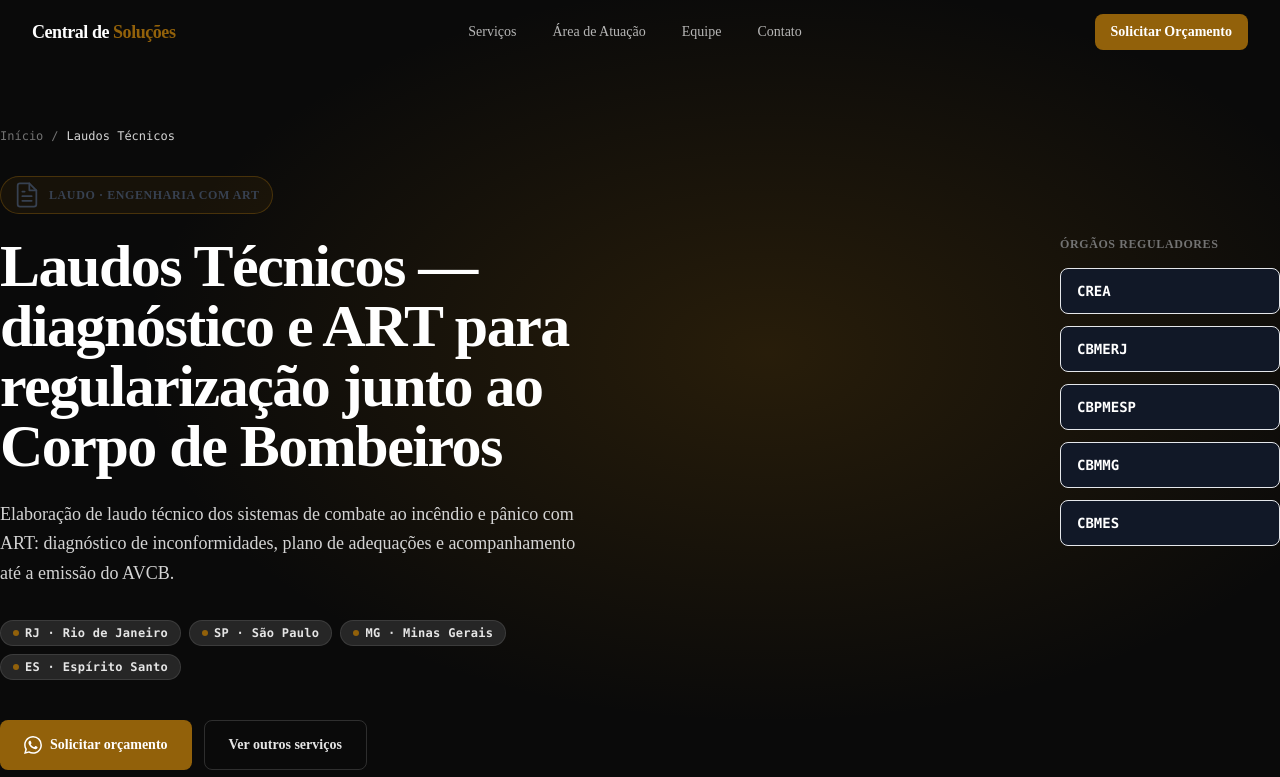
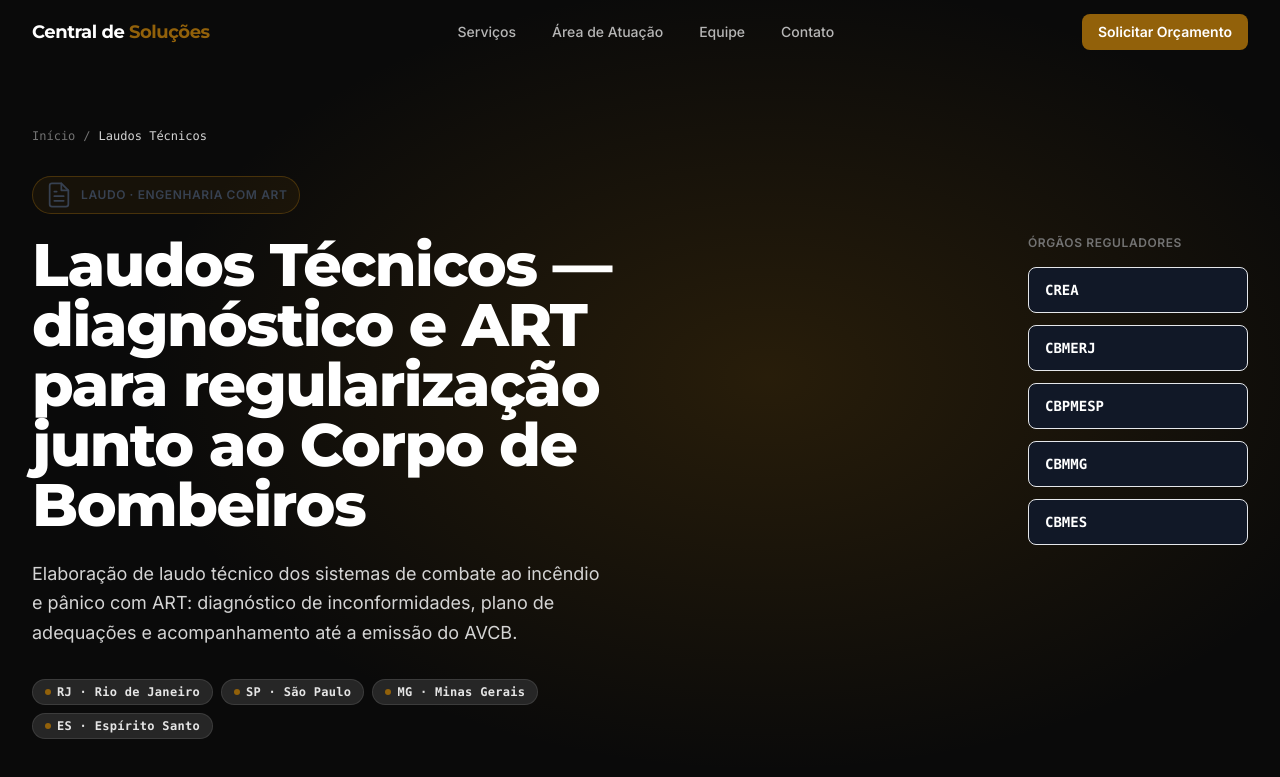
Before and after one commit to BarcelosMoises/Landing-Page-Central, a Next.js app: page /laudos-tecnicos in a window 1280 px wide. Shown: the top 777 px of the page. Built offline with nearby package versions, Linux system fonts and the light colour scheme.

Commit message:
fix(css): restaura globals.css — layer base, service accents e utilitários perdidos no commit f317326

```diff
--- a/app/globals.css
+++ b/app/globals.css
@@ -1,29 +1,146 @@
-/* ───────────────────────────────────────────────────────────────────────────────
-   globals.css — Central de Soluções
-   Tailwind v3 — directives padrão + variáveis globais + keyframes
-─────────────────────────────────────────────────────────────────────────────── */
-
 @tailwind base;
 @tailwind components;
 @tailwind utilities;
 
-/* ─── Reset mínimo ──────────────────────────────────────────────────────────────────────
-html {
-  scroll-behavior: smooth;
-  -webkit-text-size-adjust: 100%;
+@layer base {
+  :root {
+    --color-primary: #800000;
+    --color-primary-dark: #4f0101;
+    --color-primary-light: #a30000;
+  }
+
+  /*
+   * CORREÇÃO: --tw-ring-color padrão do Preflight do Tailwind v3
+   *
+   * O Tailwind v3 injeta em *, ::before, ::after via Preflight:
+   *   --tw-ring-color: rgb(59 130 246 / 0.5)   ← azul hardcoded
+   *
+   * Qualquer elemento com focus-visible:ring-2 sem ring-[cor] explícita
+   * herdava esse azul. Declarar aqui sobrescreve o valor globalmente com a
+   * cor da marca, garantindo fallback correto em toda a aplicação.
+   */
+  *,
+  *::before,
+  *::after {
+    --tw-ring-color: rgb(128 0 0 / 0.5); /* vinho #800000 com 50% opacidade */
+    box-sizing: border-box;
+  }
+
+  html {
+    scroll-behavior: smooth;
+  }
+
+  /*
+   * REGRA GLOBAL: herança de cor em links
+   * Remove o azul nativo do navegador (color: -webkit-link) de todos os <a>.
+   * Cada componente define a cor do link explicitamente; se nenhum componente
+   * definir, o link herda a cor do texto do pai — nunca azul do browser.
+   */
+  a {
+    color: inherit;
+  }
+
+  /*
+   * REGRA GLOBAL: anel de foco na cor da marca
+   * Substitui o outline azul padrão do Chrome/Firefox/Safari pelo vinho (#800000)
+   * em todos os elementos focados via teclado. Garante consistência visual sem
+   * adicionar focus-visible:ring-[#800000] em cada componente individualmente.
+   */
+  :focus-visible {
+    outline: 2px solid #800000;
+    outline-offset: 3px;
+    border-radius: 4px;
+  }
+
+  @media (prefers-reduced-motion: reduce) {
+    html {
+      scroll-behavior: auto;
+    }
+
+    *,
+    *::before,
+    *::after {
+      animation-duration: 0.01ms !important;
+      animation-iteration-count: 1 !important;
+      transition-duration: 0.01ms !important;
+    }
+  }
 }
 
-body {
-  overflow-x: hidden;
+/* ── CSS Variables por serviço ────────────────────────────────────────
+   Ativadas de duas formas complementares:
+
+   1. Via layout.tsx de cada subpágina (prioridade): o <div> wrapper define
+      as variáveis inline, garantindo que NavPrimaria e Footer também herdem
+      a cor do serviço — pois vivem fora do <main>.
+
+   2. Via data-service="[slug]" no <main> da page.tsx (complementar): cobre
+      os componentes filhos do <main> e serve como fallback descritivo.
+
+   Componentes genéricos usam var(--color-service-accent, #800000) para que
+   a homepage (sem layout.tsx de serviço) receba automaticamente o vinho da marca.
+*/
+[data-service="avcb"] {
+  --color-service-accent: #800000;
+  --color-service-accent-hover: #4f0101;
+}
+[data-service="projetos"] {
+  --color-service-accent: #1e40af;
+  --color-service-accent-hover: #1e3a8a;
+}
+[data-service="vigilancia"] {
+  --color-service-accent: #0d7377;
+  --color-service-accent-hover: #095e62;
+}
+[data-service="ambiental"] {
+  --color-service-accent: #2d6a2d;
+  --color-service-accent-hover: #1e4d1e;
+}
+[data-service="laudos"] {
+  --color-service-accent: #92610a;
+  --color-service-accent-hover: #6e4908;
+}
+
+@layer utilities {
+  .font-heading {
+    font-family: var(--font-heading), sans-serif;
+  }
+
+  .font-body {
+    font-family: var(--font-body), sans-serif;
+  }
+
+  /* Container padrão do projeto — max 1280px centralizado */
+  .container-site {
+    @apply max-w-container mx-auto px-4 sm:px-6 lg:px-8;
+  }
+
+  /* Delays de animação escalonados para stagger de cards */
+  .animation-delay-100 { animation-delay: 100ms; }
+  .animation-delay-200 { animation-delay: 200ms; }
+  .animation-delay-300 { animation-delay: 300ms; }
+  .animation-delay-400 { animation-delay: 400ms; }
+  .animation-delay-500 { animation-delay: 500ms; }
+
+  /* Melhora quebra de linha em headings curtos */
+  .text-balance {
+    text-wrap: balance;
+  }
+
+  /* Linha decorativa vinho abaixo de títulos de seção */
+  .section-title-underline {
+    @apply relative inline-block after:absolute after:left-0 after:-bottom-2
+    after:h-[3px] after:w-12 after:bg-primary after:rounded-full;
+  }
 }
 
 /* ─── TrustBar — Slider de logos de clientes ────────────────────────────────────
    Técnica: duplicação de lista + translateX(-50%) em loop.
    A ul tem w-max (largura = soma de todos os logos × 2).
-   Ao chegar em -50% o visual é idêntico ao início — loop imperceptivel.
+   Ao chegar em -50% o visual é idêntico ao início — loop imperceptível.
 
-   Velocidade: 60s para 20 logos (~3s por logo).
-   prefers-reduced-motion: pausa a animação (paused).
+   Velocidade: 30s para ~10 logos.
+   prefers-reduced-motion: pausa a animação.
 ─────────────────────────────────────────────────────────────────────────────── */
 
 @keyframes trustbar-marquee {
```
